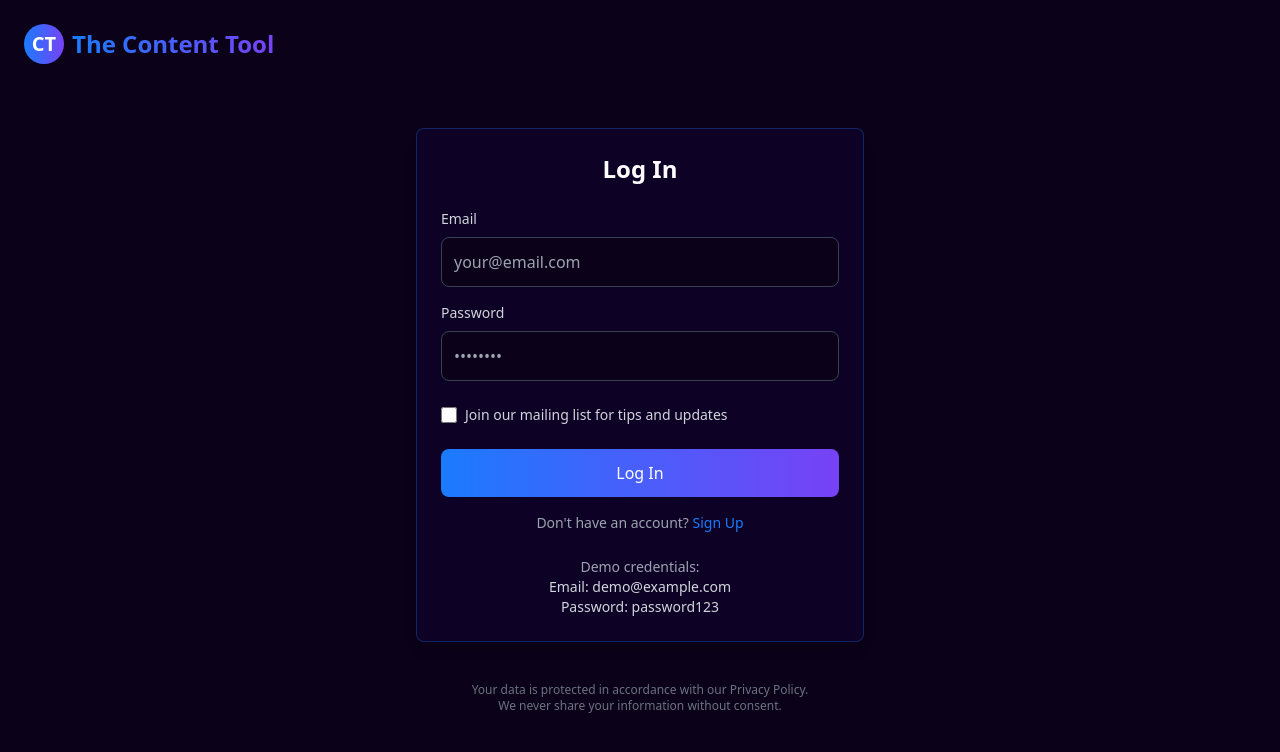
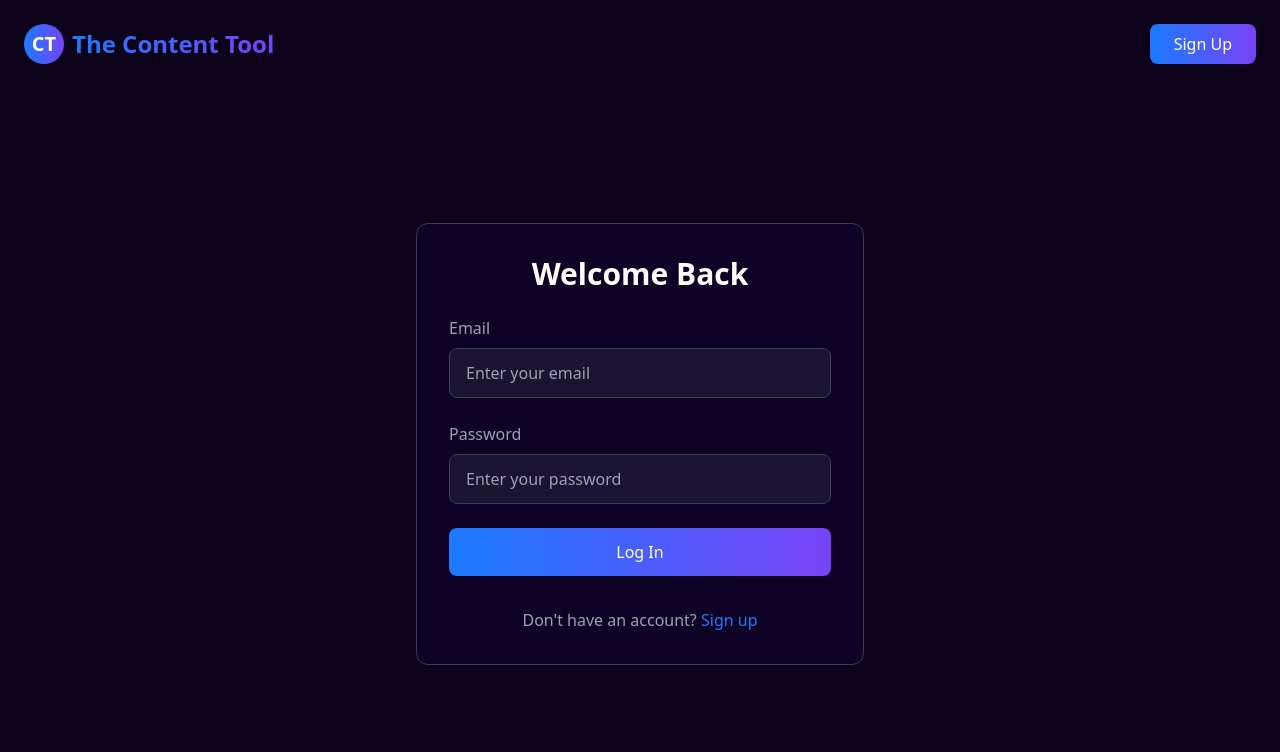
Before and after one commit to Crevista/Tiktok-affiliate-search, a Next.js app: page /login in a window 1280 px wide. Shown: the top 752 px of the page. Built offline with nearby package versions, Linux system fonts and the light colour scheme.

Commit message:
Update page.js

```diff
--- a/app/login/page.js
+++ b/app/login/page.js
@@ -1,22 +1,23 @@
 "use client";
-export const dynamic = 'force-dynamic';
 
 import { useState } from 'react';
 import { signIn } from 'next-auth/react';
 import { useRouter } from 'next/navigation';
 import Link from 'next/link';
 
+export const dynamic = 'force-dynamic';
+
 export default function LoginPage() {
   const [email, setEmail] = useState('');
   const [password, setPassword] = useState('');
   const [error, setError] = useState('');
-  const [isLoading, setIsLoading] = useState(false);
+  const [loading, setLoading] = useState(false);
   const router = useRouter();
 
-  const handleSubmit = async (e) => {
+  const handleLogin = async (e) => {
     e.preventDefault();
-    setIsLoading(true);
     setError('');
+    setLoading(true);
 
     try {
       const result = await signIn('credentials', {
@@ -27,20 +28,20 @@
 
       if (result.error) {
         setError('Invalid email or password');
-        setIsLoading(false);
-        return;
+        setLoading(false);
+      } else {
+        // Redirect to search page on success
+        router.push('/search');
       }
-
-      // Successful login, redirect to search page
-      router.push('/search');
     } catch (error) {
+      console.error('Login error:', error);
       setError('An error occurred. Please try again.');
-      setIsLoading(false);
+      setLoading(false);
     }
   };
 
   return (
-    <div className="min-h-screen bg-[#0B0219] text-white">
+    <div className="min-h-screen bg-[#0B0219] text-white flex flex-col">
       {/* Navigation Bar */}
       <nav className="flex justify-between items-center p-6">
         <Link href="/" className="flex items-center">
@@ -51,83 +52,72 @@
             The Content Tool
           </span>
         </Link>
+        <div className="flex gap-4">
+          <Link href="/signup">
+            <button className="px-6 py-2 bg-gradient-to-r from-[#1B7BFF] to-[#7742F6] rounded-lg hover:opacity-90 transition">
+              Sign Up
+            </button>
+          </Link>
+        </div>
       </nav>
 
-      <div className="max-w-md mx-auto mt-10 p-6 bg-[#0D0225] rounded-lg shadow-lg border border-[#1B7BFF]/30">
-        <h1 className="text-2xl font-bold text-center mb-6">Log In</h1>
+      <div className="flex-1 flex items-center justify-center p-6">
+        <div className="w-full max-w-md bg-[#0D0225] border border-gray-700 rounded-xl p-8">
+          <h1 className="text-3xl font-bold mb-6 text-center">Welcome Back</h1>
 
           {error && (
-          <div className="mb-4 p-3 bg-red-900/20 text-red-400 rounded-lg border border-red-700">
+            <div className="mb-6 p-4 bg-red-900/30 border border-red-500 rounded-lg text-center">
               {error}
             </div>
           )}
 
-        <form onSubmit={handleSubmit}>
-          <div className="mb-4">
-            <label className="block text-sm font-medium text-gray-300 mb-2">
-              Email
-            </label>
+          <form onSubmit={handleLogin} className="space-y-6">
+            <div>
+              <label className="block text-gray-400 mb-2">Email</label>
               <input
                 type="email"
                 value={email}
                 onChange={(e) => setEmail(e.target.value)}
-              className="w-full p-3 border border-gray-700 bg-[#0B0219] text-white rounded-lg focus:ring-2 focus:ring-indigo-500"
-              placeholder="your@email.com"
+                className="w-full px-4 py-3 bg-[#1A1332] border border-gray-700 rounded-lg focus:outline-none focus:border-[#1B7BFF]"
+                placeholder="Enter your email"
                 required
               />
             </div>
 
-          <div className="mb-6">
-            <label className="block text-sm font-medium text-gray-300 mb-2">
-              Password
-            </label>
+            <div>
+              <label className="block text-gray-400 mb-2">Password</label>
               <input
                 type="password"
                 value={password}
                 onChange={(e) => setPassword(e.target.value)}
-              className="w-full p-3 border border-gray-700 bg-[#0B0219] text-white rounded-lg focus:ring-2 focus:ring-indigo-500"
-              placeholder="••••••••"
+                className="w-full px-4 py-3 bg-[#1A1332] border border-gray-700 rounded-lg focus:outline-none focus:border-[#1B7BFF]"
+                placeholder="Enter your password"
                 required
               />
             </div>
 
-          <div className="flex items-center mb-6">
-            <input
-              type="checkbox"
-              id="newsletter"
-              className="h-4 w-4 text-indigo-600 focus:ring-indigo-500 border-gray-700 rounded bg-[#0B0219]"
-            />
-            <label htmlFor="newsletter" className="ml-2 block text-sm text-gray-300">
-              Join our mailing list for tips and updates
-            </label>
-          </div>
-
             <button
               type="submit"
-            disabled={isLoading}
-            className="w-full p-3 bg-gradient-to-r from-[#1B7BFF] to-[#7742F6] text-white rounded-lg hover:opacity-90 transition disabled:opacity-75"
+              disabled={loading}
+              className="w-full py-3 bg-gradient-to-r from-[#1B7BFF] to-[#7742F6] rounded-lg hover:opacity-90 transition flex justify-center items-center"
             >
-            {isLoading ? 'Logging in...' : 'Log In'}
+              {loading ? (
+                <div className="w-6 h-6 border-2 border-t-transparent border-white rounded-full animate-spin"></div>
+              ) : (
+                'Log In'
+              )}
             </button>
-
-          <div className="mt-4 text-center text-sm text-gray-400">
-            Don't have an account?{' '}
-            <Link href="/signup" className="text-[#1B7BFF] hover:text-[#4461FF]">
-              Sign Up
-            </Link>
-          </div>
           </form>
 
-        <div className="mt-6 text-center">
-          <p className="text-sm text-gray-400">Demo credentials:</p>
-          <p className="text-sm text-gray-300">Email: demo@example.com</p>
-          <p className="text-sm text-gray-300">Password: password123</p>
+          <div className="mt-8 text-center">
+            <p className="text-gray-400">
+              Don't have an account?{' '}
+              <Link href="/signup" className="text-[#1B7BFF] hover:underline">
+                Sign up
+              </Link>
+            </p>
           </div>
         </div>
-
-      <div className="max-w-md mx-auto mt-6 p-4 text-center text-xs text-gray-500">
-        <p>Your data is protected in accordance with our Privacy Policy.</p>
-        <p>We never share your information without consent.</p>
       </div>
     </div>
   );
```
Lines whose indentation alone changed are shown as unchanged.
